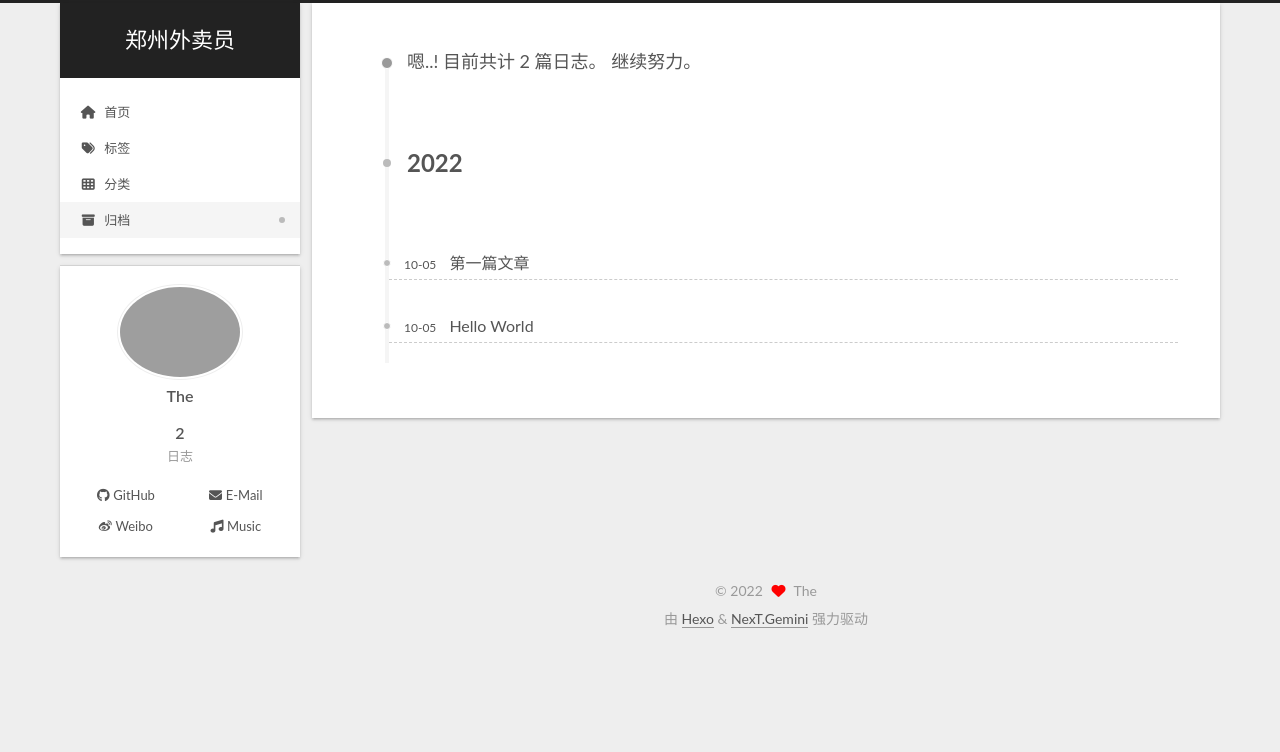
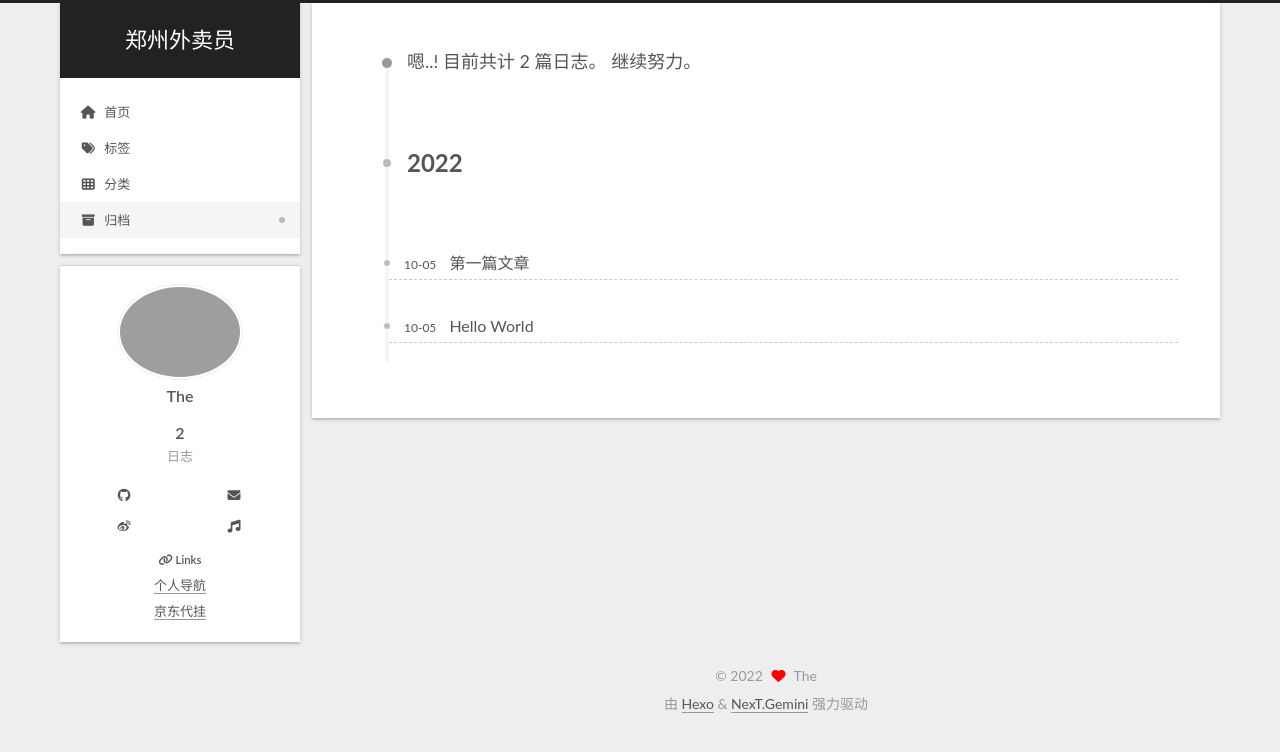
Before and after one commit to By-The/By-The.github.io, a plain HTML site: page archives/2022/10/index.html in a window 1280 px wide. Drawn offline with nearby package versions, Linux system fonts and the light colour scheme; grey boxes are pictures that could not be loaded.

Commit message:
Site updated: 2022-10-06 01:31:30

```diff
--- a/archives/2022/10/index.html
+++ b/archives/2022/10/index.html
@@ -134,20 +134,33 @@
 </div>
   <div class="links-of-author site-overview-item animated">
       <span class="links-of-author-item">
-        <a href="https://github.com/By-The" title="GitHub → https:&#x2F;&#x2F;github.com&#x2F;By-The" rel="noopener" target="_blank"><i class="fab fa-github fa-fw"></i>GitHub</a>
+        <a href="https://github.com/By-The" title="GitHub → https:&#x2F;&#x2F;github.com&#x2F;By-The" rel="noopener" target="_blank"><i class="fab fa-github fa-fw"></i></a>
       </span>
       <span class="links-of-author-item">
-        <a href="http://mail.qq.com/cgi-bin/qm_share?t=qm_mailme&email=o5KVkJCQmpaVlJTj0tKNwMzO" title="E-Mail → http:&#x2F;&#x2F;mail.qq.com&#x2F;cgi-bin&#x2F;qm_share?t&#x3D;qm_mailme&amp;email&#x3D;o5KVkJCQmpaVlJTj0tKNwMzO" rel="noopener" target="_blank"><i class="fa fa-envelope fa-fw"></i>E-Mail</a>
+        <a href="http://mail.qq.com/cgi-bin/qm_share?t=qm_mailme&email=o5KVkJCQmpaVlJTj0tKNwMzO" title="E-Mail → http:&#x2F;&#x2F;mail.qq.com&#x2F;cgi-bin&#x2F;qm_share?t&#x3D;qm_mailme&amp;email&#x3D;o5KVkJCQmpaVlJTj0tKNwMzO" rel="noopener" target="_blank"><i class="fa fa-envelope fa-fw"></i></a>
       </span>
       <span class="links-of-author-item">
-        <a href="https://weibo.com/u/6178825413" title="Weibo → https:&#x2F;&#x2F;weibo.com&#x2F;u&#x2F;6178825413" rel="noopener" target="_blank"><i class="fab fa-weibo fa-fw"></i>Weibo</a>
+        <a href="https://weibo.com/u/6178825413" title="Weibo → https:&#x2F;&#x2F;weibo.com&#x2F;u&#x2F;6178825413" rel="noopener" target="_blank"><i class="fab fa-weibo fa-fw"></i></a>
       </span>
       <span class="links-of-author-item">
-        <a href="https://music.163.com/#/user/home?id=426971758" title="Music → https:&#x2F;&#x2F;music.163.com&#x2F;#&#x2F;user&#x2F;home?id&#x3D;426971758" rel="noopener" target="_blank"><i class="fa fa-music fa-fw"></i>Music</a>
+        <a href="https://music.163.com/#/user/home?id=426971758" title="Music → https:&#x2F;&#x2F;music.163.com&#x2F;#&#x2F;user&#x2F;home?id&#x3D;426971758" rel="noopener" target="_blank"><i class="fa fa-music fa-fw"></i></a>
       </span>
   </div>
 
 
+  <div class="links-of-blogroll site-overview-item animated">
+    <div class="links-of-blogroll-title"><i class="fa fa-link fa-fw"></i>
+      Links
+    </div>
+    <ul class="links-of-blogroll-list">
+        <li class="links-of-blogroll-item">
+          <a href="https://www.thex.plus/" title="https:&#x2F;&#x2F;www.Thex.plus&#x2F;" rel="noopener" target="_blank">个人导航</a>
+        </li>
+        <li class="links-of-blogroll-item">
+          <a href="http://jd.thex.plus/" title="http:&#x2F;&#x2F;JD.Thex.plus&#x2F;" rel="noopener" target="_blank">京东代挂</a>
+        </li>
+    </ul>
+  </div>
 
         </div>
       </div>
```
Also changed, not shown: 2022/10/05/My-New-Post/index.html (+17 -22 lines), 2022/10/05/hello-world/index.html (+17 -22 lines), archives/2022/index.html (+17 -4 lines), archives/index.html (+17 -4 lines), categories/index.html (+17 -4 lines), index.html (+17 -4 lines), tags/index.html (+17 -4 lines), images/apple-touch-icon-next.png, images/favicon-16x16-next.png, images/favicon-32x32-next.png.
